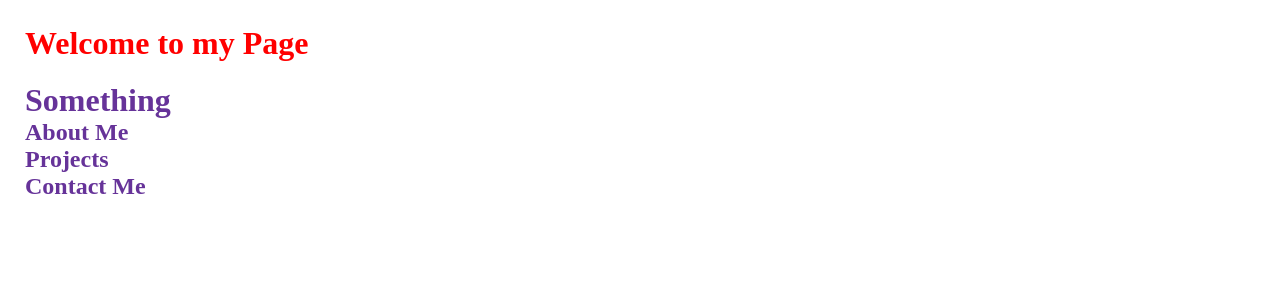
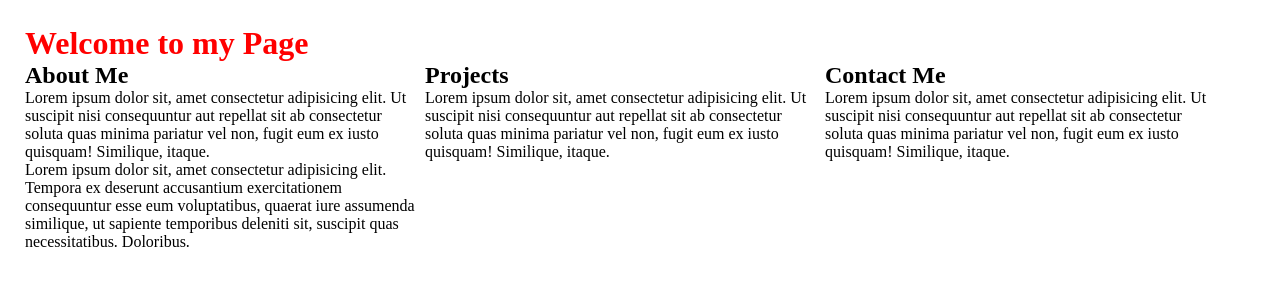
Before and after one commit to edwarddim/wf_2021, a plain HTML site: page css_demo/index.html in a window 1280 px wide. Drawn offline with Linux system fonts and the light colour scheme.

Commit message:
W1D2 afternoon

```diff
--- a/css_demo/index.html
+++ b/css_demo/index.html
@@ -11,12 +11,26 @@
 <body>
     <div id="container">
         <h1 id="header">Welcome to my Page</h1>
-        <div class="body">
+        <div class="column">
+            <h2>About Me</h2>
+            <p>Lorem ipsum dolor sit, amet consectetur adipisicing elit. Ut suscipit nisi consequuntur aut repellat sit ab consectetur soluta quas minima pariatur vel non, fugit eum ex iusto quisquam! Similique, itaque.</p>
+            <p>Lorem ipsum dolor sit, amet consectetur adipisicing elit. Tempora ex deserunt accusantium exercitationem consequuntur esse eum voluptatibus, quaerat iure assumenda similique, ut sapiente temporibus deleniti sit, suscipit quas necessitatibus. Doloribus.</p>
+        </div>
+        <div class="column">
+            <h2>Projects</h2>
+            <p>Lorem ipsum dolor sit, amet consectetur adipisicing elit. Ut suscipit nisi consequuntur aut repellat sit ab consectetur soluta quas minima pariatur vel non, fugit eum ex iusto quisquam! Similique, itaque.</p>
+        </div>
+        <div class="column">
+            <h2>Contact Me</h2>
+            <p>Lorem ipsum dolor sit, amet consectetur adipisicing elit. Ut suscipit nisi consequuntur aut repellat sit ab consectetur soluta quas minima pariatur vel non, fugit eum ex iusto quisquam! Similique, itaque.</p>
+        </div>
+
+        <!-- <div class="body">
             <h1>Something</h1>
             <h2>About Me</h2>
             <h2>Projects</h2>
             <h2>Contact Me</h2>
-        </div>
+        </div> -->
     </div>
 </body>
 </html>
--- a/css_demo/style.css
+++ b/css_demo/style.css
@@ -37,3 +37,11 @@ SELECTOR{
 .body > h2{
     color: rebeccapurple;
 }
+
+
+.column{
+    display: inline-block;
+    vertical-align: top;
+    width: 33%;
+
+}
--- /dev/null
+++ b/github_blocks/index.html
@@ -0,0 +1,19 @@
+<!DOCTYPE html>
+<html lang="en">
+<head>
+    <meta charset="UTF-8">
+    <meta http-equiv="X-UA-Compatible" content="IE=edge">
+    <meta name="viewport" content="width=device-width, initial-scale=1.0">
+    <link rel="stylesheet" href="style.css">
+    <title>Document</title>
+</head>
+<body>
+    <div id="container">
+        <h1>GitHub Blocks</h1>
+        <img src="images/NUX_Octodex.gif" alt="nux">
+        <img src="images/manufacturetocat.png" alt="manufacturetocat">
+        <img src="images/mona-the-rivetertocat.png" alt="mona">
+        <img src="images/yogitocat.png" alt="yogitocat">
+    </div>
+</body>
+</html>
--- /dev/null
+++ b/github_blocks/style.css
@@ -0,0 +1,20 @@
+/* CSS RESET */
+*{
+    margin: 0;
+    padding: 0;
+}
+
+/* OUR OWN CSS */
+#container{
+    width: 1200px;
+    min-height: 200px;
+    background-color: beige;
+}
+
+.logo{
+    width: 200px;
+}
+
+img{
+    width: 200px;
+}
```
Also changed, not shown: github_blocks/images/manufacturetocat.png (added), github_blocks/images/mona-the-rivetertocat.png (added), github_blocks/images/yogitocat.png (added).
